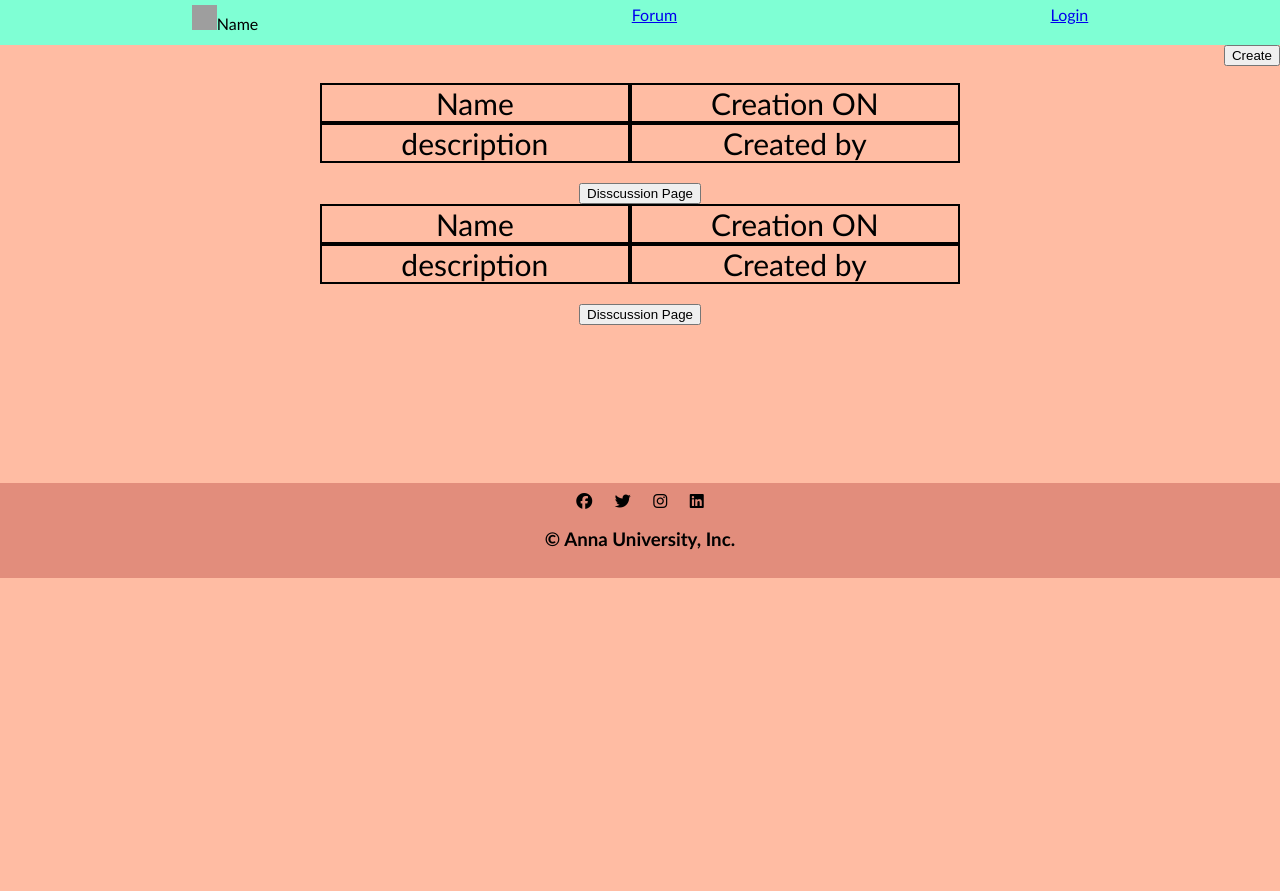
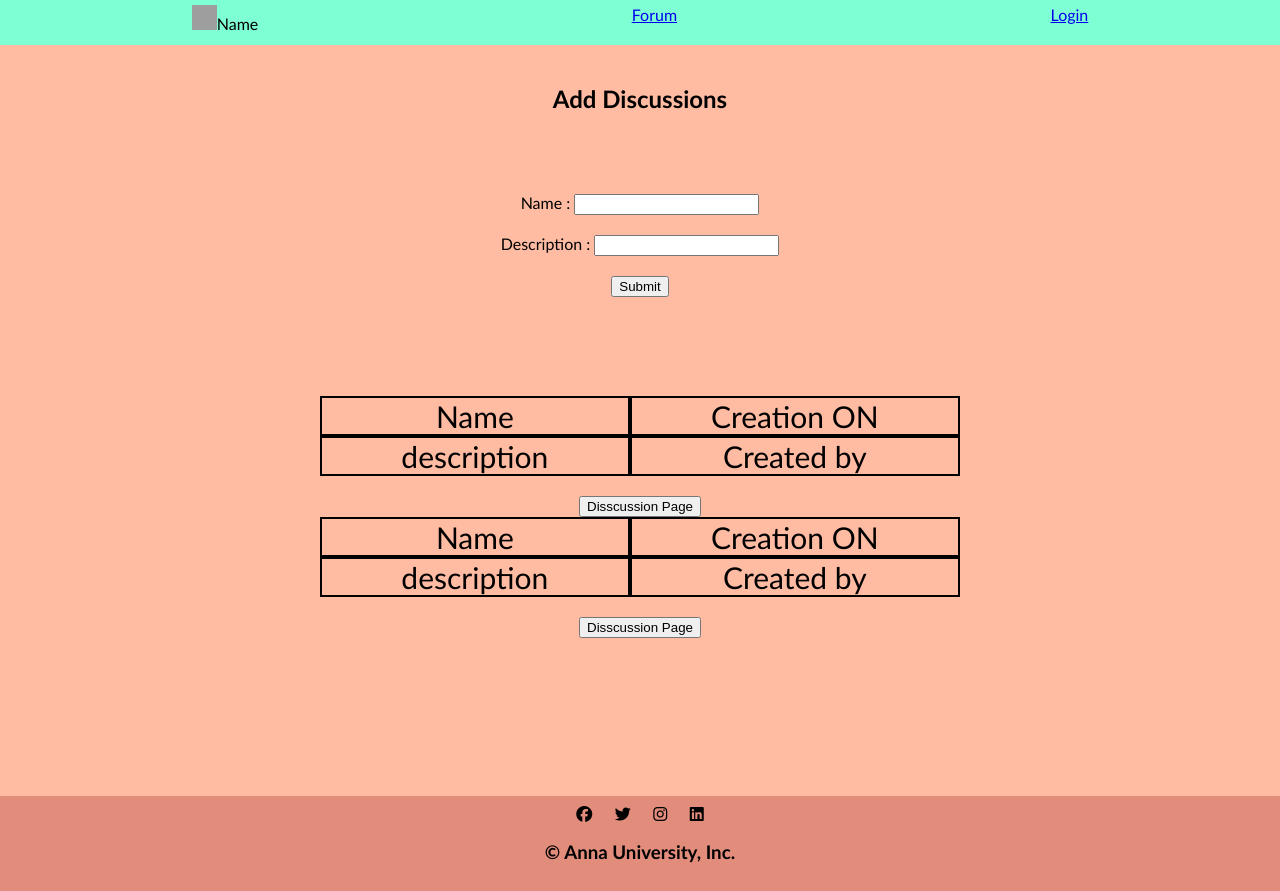
Before and after one commit to sandeepKBM/front-end-Collaborator, a React (Create React App) app in the folder front-end/: page /forum in a window 1280 px wide. Before the commit the page ends 800 px from the top, so only its background shows below. Built offline with nearby package versions, Linux system fonts and the light colour scheme; grey boxes are pictures that could not be loaded.

Commit message:
Update forum.js

```diff
--- a/front-end/src/forum.js
+++ b/front-end/src/forum.js
@@ -1,21 +1,52 @@
 import './App.css';
-import ForumContent from './forumcontent';
 import {useNavigate} from 'react-router-dom';
+import {useState} from 'react';
 function Forum() {
   const navigate=useNavigate();
-  const forum=[{name:"Name",creation_on:"Creation ON",description:"description",created_by:"Created by"},
-  {name:"Name",creation_on:"Creation ON",description:"description",created_by:"Created by"}]
-  // const arr1=[{id:123,time:"time1",quotes:"quotes1",interaction:"interaction1"},
-  // {id:124,time:"time2",quotes:"quotes2",interaction:"interaction2"},
-  // {id:125,time:"time3",quotes:"quotes3",interaction:"interaction3"}]
-  // const arr2=[{id:124,name:"name1",image:"image1",desgination:"desgination1"},
-  // {id:123,name:"name2",image:"image2",desgination:"desgination2"},
-  // {id:125,name:"name3",image:"image3",desgination:"desgination3"}]
+  const [forum,setForum]=useState([{name:"Name",creation_on:"Creation ON",description:"description",created_by:"Created by"},
+  {name:"Name",creation_on:"Creation ON",description:"description",created_by:"Created by"}]);
+  const [quotes,setQuotes]=useState("");
+    const [desc,setDesc]=useState("");
+    function SubmitForum(){
+        if(quotes==='' && desc==='')
+        {
+            let message="";
+            if(quotes==='')
+            {
+                message+="Please enter quotes\n";
+            }
+            if(desc==='')
+            {
+                message+="Please enter desc\n";
+            }
+            alert(message);
+        }
+        else{
+            alert('sucessfully done');
+            setForum([...forum,{name:quotes,creation_on:"Creation ON",description:desc,created_by:"Created by"}])
+        }
+    }
   return (
     <div className="App">
-      <button id="add-icon" onClick={()=>{navigate('/adddiscussion')}}>Create</button>
+      {/* <button id="add-icon" onClick={()=>{navigate('/adddiscussion')}}>Create</button> */}
       <br></br>
-      <br></br>
+      <div className="Login">
+        <center>
+          <h2>Add Discussions</h2>
+            <div id="login-basic">
+              <label>Name :  </label><input type="text"
+              onChange={(event)=>{setQuotes(event.target.value)}}></input>
+              <br></br>
+              <br></br>
+              <label>Description :  </label><input type="text"
+              onChange={(event)=>{setDesc(event.target.value)}}></input>
+              <br></br>
+              <br></br>
+              <button onClick={SubmitForum}>Submit</button>
+            </div>
+            <br></br>
+        </center>
+    </div>
         {
           forum.map((val)=>{
               return<>
@@ -37,7 +68,6 @@ function Forum() {
             <br></br>
             <button onClick={()=>{navigate('/dispage')}}>Disscussion Page</button>
               </center>
-
               </>
           })
         }
```
